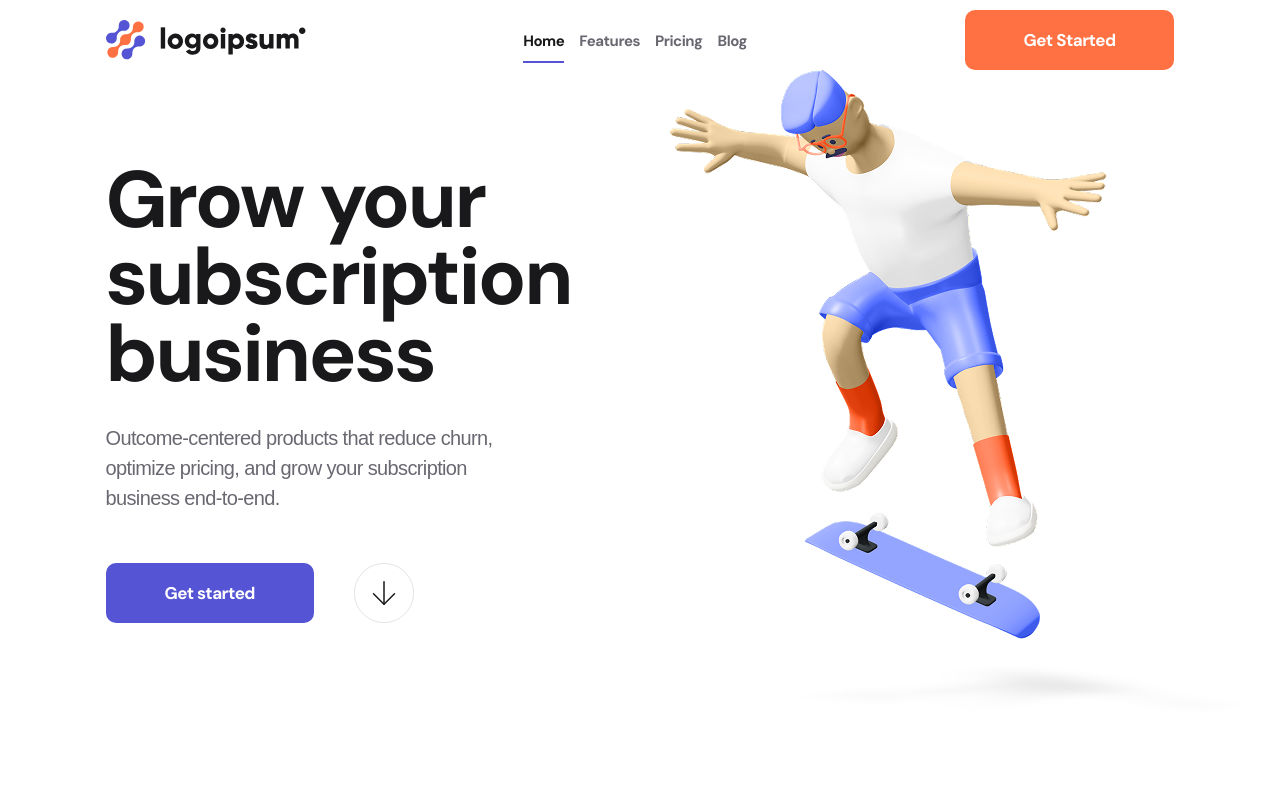
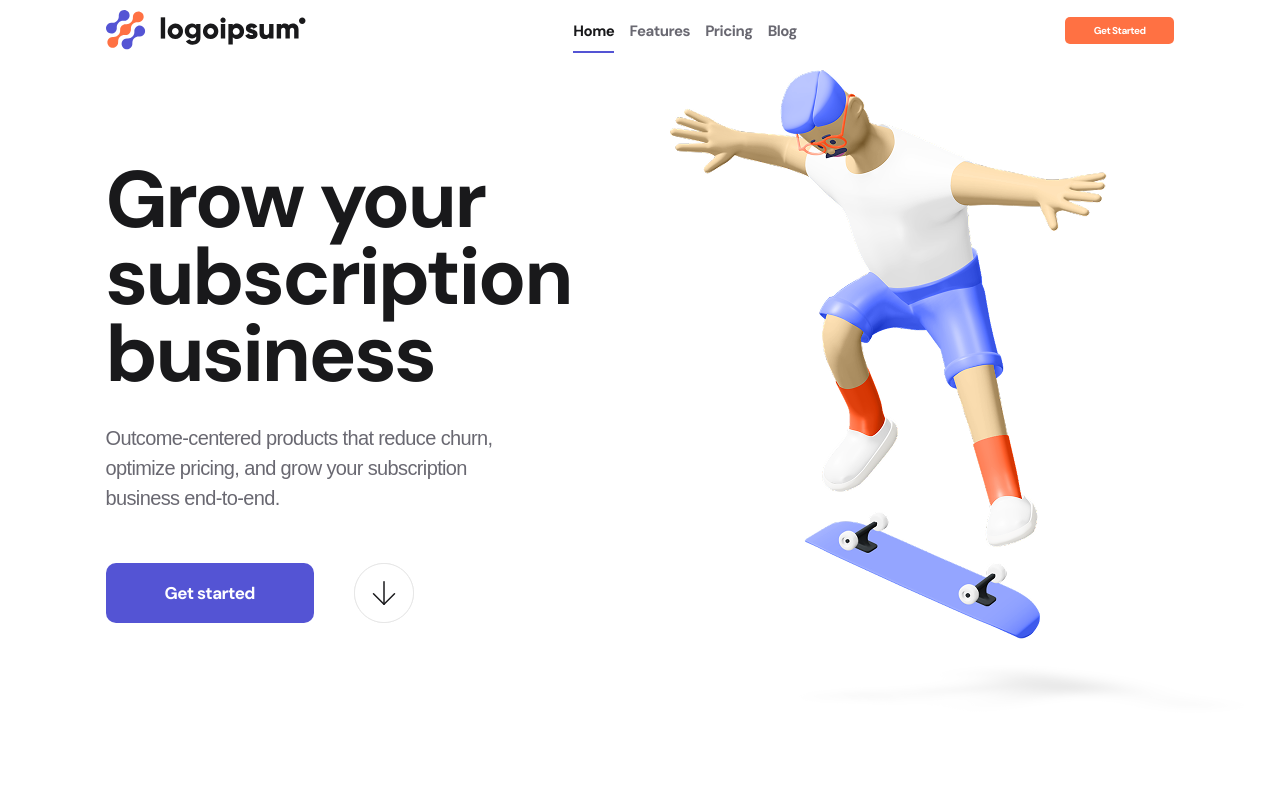
Before and after one commit to ibragimnegmatov111-hub/logoibra, a plain HTML site: page index.html in a window 1280 px wide. Shown: the top 800 px of the page. Drawn offline with Linux system fonts and the light colour scheme.

Commit message:
Update style.css

```diff
--- a/style.css
+++ b/style.css
@@ -86,6 +86,12 @@ html {
   display: flex;
   gap: 15px;
 }
+.header__button {
+    font-size: 10px;
+  letter-spacing: -0.53px;
+  color: white;
+  padding: 7px 29px;
+  border-radius: 5px;
 }
 .main {
   margin-top: 141px;
```
